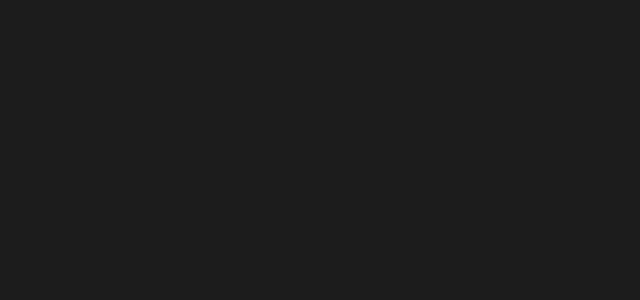
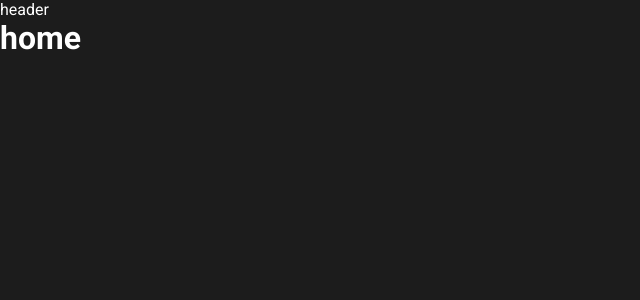
Before and after one commit to ulrichsantos/car-shop, a React (Vite) app: page / in a window 1280 px wide. Shown: the top 300 px of the page, without its empty margins (0-640 px from the left). Built offline with nearby package versions, Linux system fonts and the light colour scheme.

Commit message:
routes and header

```diff
--- a/index.html
+++ b/index.html
@@ -10,7 +10,7 @@
 
   <link rel="icon" type="image/svg+xml" href="/vite.svg" />
   <meta name="viewport" content="width=device-width, initial-scale=1.0" />
-  <title>Vite + React + TS</title>
+  <title>Car Shop</title>
 </head>
 
 <body>
--- a/package.json
+++ b/package.json
@@ -12,6 +12,7 @@
     "@types/styled-components": "^5.1.26",
     "react": "^18.2.0",
     "react-dom": "^18.2.0",
+    "react-router-dom": "^6.10.0",
     "styled-components": "^5.3.9"
   },
   "devDependencies": {
--- /dev/null
+++ b/src/Routes.tsx
@@ -0,0 +1,13 @@
+import { Routes, Route } from "react-router-dom";
+import { HomePage } from "./pages/Home";
+import { DefaultLayout } from "./layouts/DefaultLayout";
+
+export function Router() {
+  return (
+    <Routes>
+      <Route path="/" element={<DefaultLayout />}>
+       <Route path="/" element={<HomePage />} />
+      </Route>
+    </Routes>
+  )
+}
--- /dev/null
+++ b/src/layouts/DefaultLayout/index.tsx
@@ -0,0 +1,11 @@
+import { LayoutContainer } from "./styles";
+import { Outlet } from 'react-router-dom'
+
+export function DefaultLayout() {
+  return (
+    <LayoutContainer>
+      header
+      <Outlet />
+    </LayoutContainer>
+  )
+}
--- /dev/null
+++ b/src/layouts/DefaultLayout/styles.ts
@@ -0,0 +1,3 @@
+import styled from "styled-components";
+
+export const LayoutContainer = styled.div``
--- /dev/null
+++ b/src/pages/Home/index.tsx
@@ -0,0 +1,5 @@
+export function HomePage() {
+  return (
+    <h1>home</h1>
+  )
+}
--- a/src/styles/global.ts
+++ b/src/styles/global.ts
@@ -10,15 +10,19 @@
   body {
     background: ${({ theme }) => theme.colors["base-background"]};
     -webkit-font-smoothing: antialiased;
+    color: ${({ theme }) => theme.colors["base-white"]};
   }
   body, input, textarea, button {
+    font-family: ${({ theme }) => theme.fonts.regular};
     font-weight: 400;
+    font-size: ${({ theme }) => theme.textSizes["text-regular-m"]};
   }
   button {
     cursor: pointer;
   }
   a {
     text-decoration: none;
+    color: ${({ theme }) => theme.colors["base-white"]};
   }
   input::-webkit-outer-spin-button,
   input::-webkit-inner-spin-button {
--- a/src/styles/themes/deafult.ts
+++ b/src/styles/themes/deafult.ts
@@ -5,6 +5,22 @@
 
     'base-background': '#1c1c1c',
   },
+  textSizes: {
+    "title-title-xl": "3rem",
+    "title-title-l": "2rem",
+    "title-title-m": "1.5rem",
+    "title-title-s": "1.2rem",
+    "title-title-xs": "1.125rem",
+    "text-regular-l": "1.25rem",
+    "text-bold-l": "1.25rem",
+    "text-regular-m": "1rem",
+    "text-bold-m": "1rem",
+    "text-regular-s": "0.875rem",
+    "text-bold-s": "0.75rem",
+    "components-tag": "0.625rem",
+    "components-button-g": "0.875rem",
+    "components-button-s": "0.75rem",
+  },
   fonts: {
     regular: "'Roboto'",
   }
```
Also changed, not shown: src/@types/style.d.ts (added, +7 -0 lines), src/App.tsx (+9 -5 lines), 1 other file (tests, documents, lock files or other folders).
